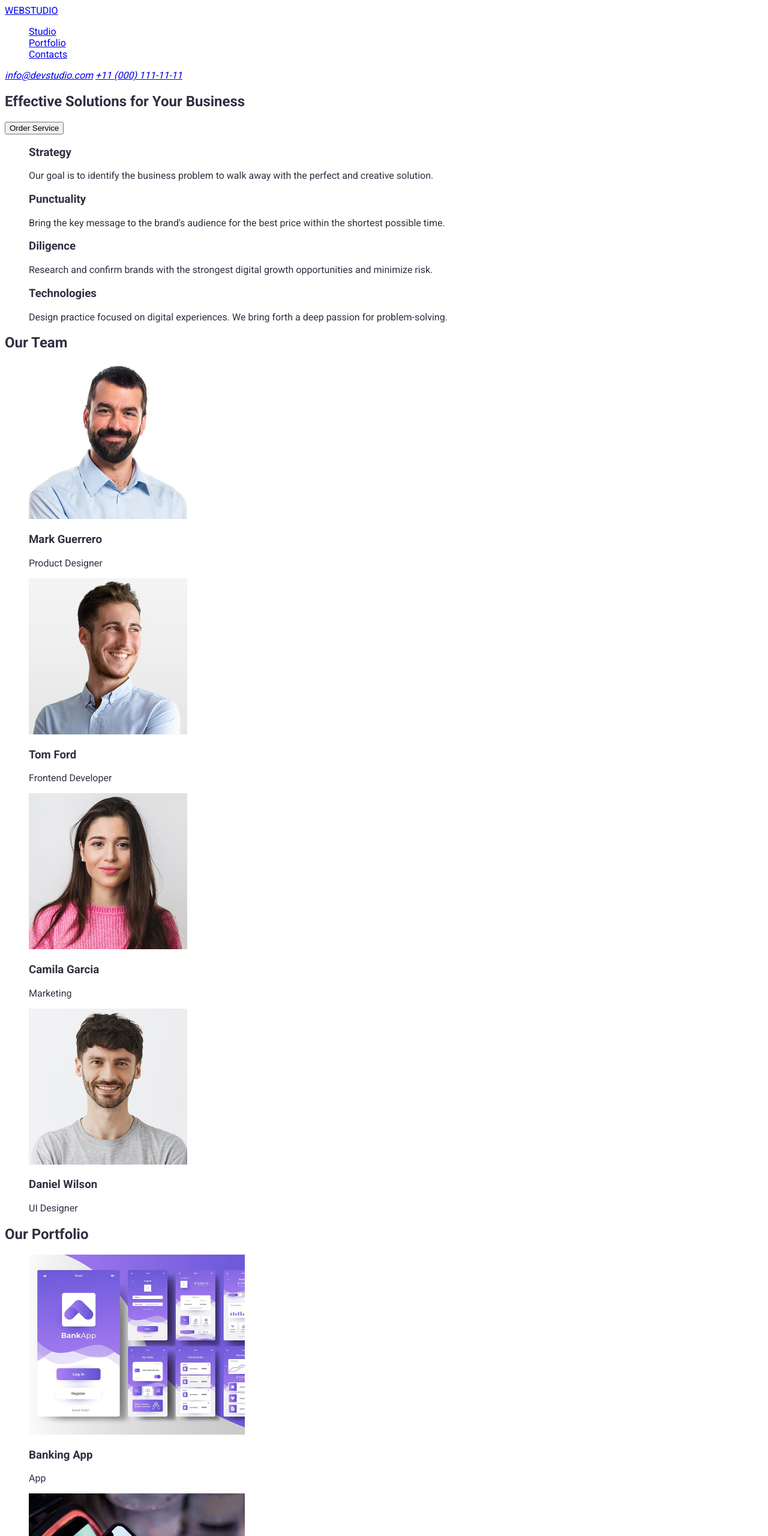
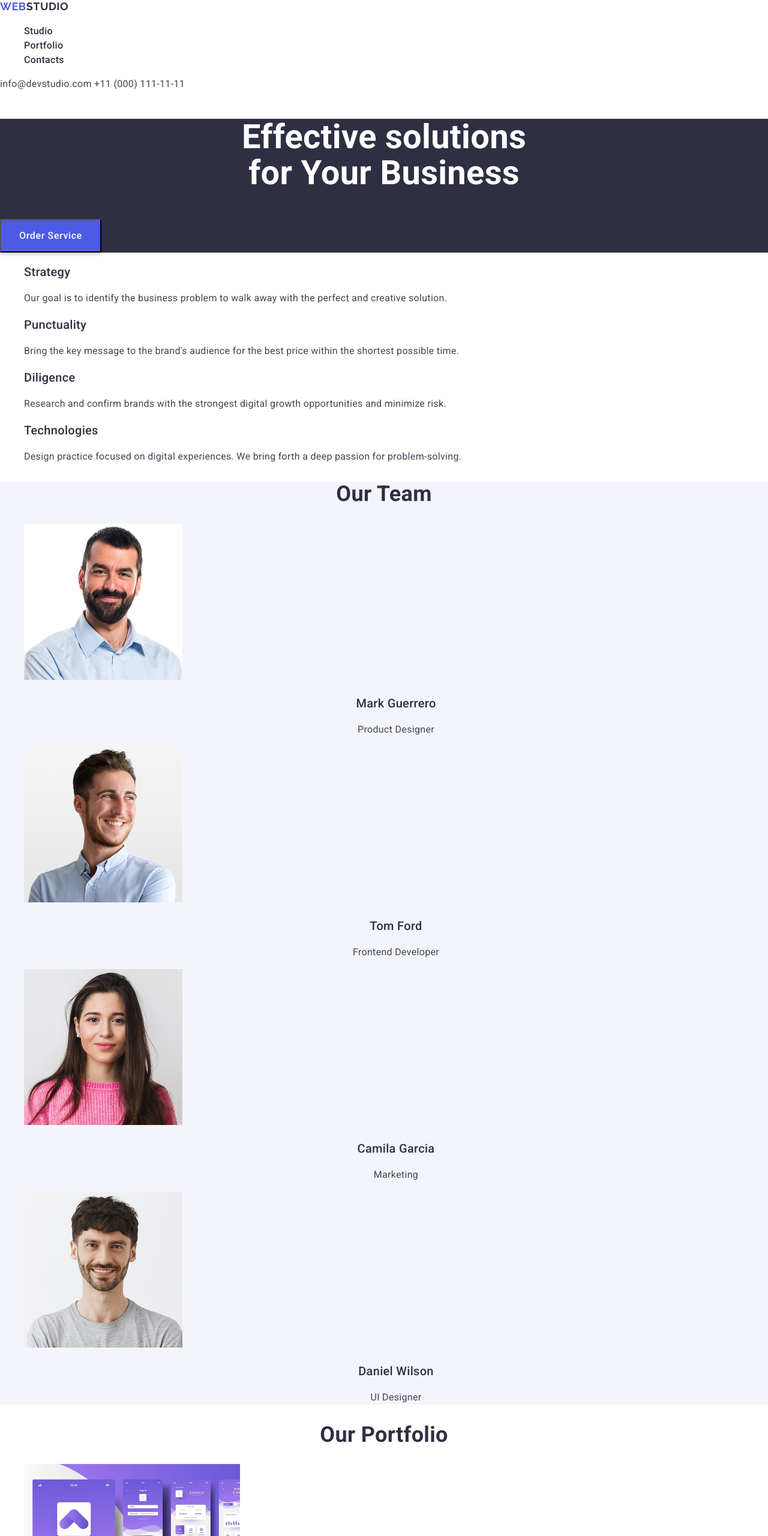
Before and after one commit to polina-matviienko/goit-markup-hw-02, a plain HTML site: page index.html in a window 1280 px wide. Shown: the top 2560 px of the page at 60% size. Drawn offline with nearby package versions, Linux system fonts and the light colour scheme.

Commit message:
add css styles

```diff
--- a/index.html
+++ b/index.html
@@ -4,6 +4,10 @@
     <meta charset="UTF-8" />
     <meta name="viewport" content="width=device-width, initial-scale=1.0" />
     <title>Web Studio</title>
+    <link
+      rel="stylesheet"
+      href="https://cdn.jsdelivr.net/npm/modern-normalize@2.0.0/modern-normalize.min.css"
+    />
     <link rel="stylesheet" href="./styles.css" />
     <link rel="preconnect" href="https://fonts.googleapis.com" />
     <link rel="preconnect" href="https://fonts.gstatic.com" crossorigin />
@@ -13,57 +17,60 @@
     />
   </head>
   <body>
-    <header>
-      <a href="/">WEBSTUDIO</a>
-      <nav>
+    <header class="header">
+      <a href="/" class="logo"><span class="logo-accent">Web</span>Studio</a>
+      <nav class="header-nav">
         <ul>
-          <li><a href="#studio">Studio</a></li>
-          <li><a href="#portfolio">Portfolio</a></li>
-          <li><a href="#contacts">Contacts</a></li>
+          <li><a href="#studio" class="link">Studio</a></li>
+          <li><a href="#portfolio" class="link">Portfolio</a></li>
+          <li><a href="#contacts" class="link">Contacts</a></li>
         </ul>
       </nav>
 
-      <address>
-        <a href="mailto:info@devstudio.com">info@devstudio.com</a>
-        <a href="tel:+110001111111">+11 (000) 111-11-11</a>
+      <address class="header-address">
+        <a href="mailto:info@devstudio.com" class="link">info@devstudio.com</a>
+        <a href="tel:+110001111111" class="link">+11 (000) 111-11-11</a>
       </address>
     </header>
 
     <main>
-      <section>
-        <h1>Effective Solutions for Your Business</h1>
-        <button type="button">Order Service</button>
+      <section class="hero">
+        <h1 class="hero-title">
+          Effective solutions <br />
+          for Your Business
+        </h1>
+        <button type="button" class="hero-button">Order Service</button>
       </section>
 
-      <section>
+      <section class="features">
         <ul>
           <li>
-            <h3>Strategy</h3>
-            <p>
+            <h3 class="card-title">Strategy</h3>
+            <p class="card-text">
               Our goal is to identify the business problem to walk away with the
               perfect and creative solution.
             </p>
           </li>
 
           <li>
-            <h3>Punctuality</h3>
-            <p>
+            <h3 class="card-title">Punctuality</h3>
+            <p class="card-text">
               Bring the key message to the brand's audience for the best price
               within the shortest possible time.
             </p>
           </li>
 
           <li>
-            <h3>Diligence</h3>
-            <p>
+            <h3 class="card-title">Diligence</h3>
+            <p class="card-text">
               Research and confirm brands with the strongest digital growth
               opportunities and minimize risk.
             </p>
           </li>
 
           <li>
-            <h3>Technologies</h3>
-            <p>
+            <h3 class="card-title">Technologies</h3>
+            <p class="card-text">
               Design practice focused on digital experiences. We bring forth a
               deep passion for problem-solving.
             </p>
@@ -71,131 +78,114 @@
         </ul>
       </section>
 
-      <section>
-        <h2>Our Team</h2>
+      <section class="team">
+        <h2 class="section-title">Our Team</h2>
         <ul>
           <li>
             <img
-              src="/images/product-designer.jpg"
+              src="./images/product-designer.jpg"
               width="264"
-              height="260"
               alt="Product Designer"
             />
-            <h3>Mark Guerrero</h3>
-            <p>Product Designer</p>
+            <h3 class="card-title">Mark Guerrero</h3>
+            <p class="card-text">Product Designer</p>
           </li>
 
           <li>
             <img
-              src="/images/frontend-developer.jpg"
+              src="./images/frontend-developer.jpg"
               width="264"
-              height="260"
               alt="Frontend Developer"
             />
-            <h3>Tom Ford</h3>
-            <p>Frontend Developer</p>
+            <h3 class="card-title">Tom Ford</h3>
+            <p class="card-text">Frontend Developer</p>
           </li>
 
           <li>
             <img
-              src="/images/marketing-specialist.jpg"
+              src="./images/marketing-specialist.jpg"
               width="264"
-              height="260"
               alt="Marketing Specialist"
             />
-            <h3>Camila Garcia</h3>
-            <p>Marketing</p>
+            <h3 class="card-title">Camila Garcia</h3>
+            <p class="card-text">Marketing</p>
+          </li>
+
+          <li>
+            <img src="./images/ui-designer.jpg" width="264" alt="UI Designer" />
+            <h3 class="card-title">Daniel Wilson</h3>
+            <p class="card-text">UI Designer</p>
+          </li>
+        </ul>
+      </section>
+
+      <section class="portfolio">
+        <h2 class="section-title">Our Portfolio</h2>
+        <ul>
+          <li>
+            <img src="./images/banking-app.jpg" width="360" alt="Banking App" />
+            <h3 class="card-title">Banking App</h3>
+            <p class="card-text">App</p>
           </li>
 
           <li>
             <img
-              src="/images/ui-designer.jpg"
-              width="264"
-              height="260"
-              alt="UI Designer"
+              src="./images/cashless-payment.jpg"
+              width="360"
+              alt="Cashless Payment"
             />
-            <h3>Daniel Wilson</h3>
-            <p>UI Designer</p>
-          </li>
-        </ul>
-      </section>
-
-      <section>
-        <h2>Our Portfolio</h2>
-        <ul>
-          <li>
-            <img
-              src="/images/banking-app.jpg"
-              width="360"
-              height="300"
-              alt="Banking App"
-            />
-            <h3>Banking App</h3>
-            <p>App</p>
+            <h3 class="card-title">Cashless Payment</h3>
+            <p class="card-text">Marketing</p>
           </li>
 
           <li>
             <img
-              src="/images/cashless-payment.jpg"
+              src="./images/meditation-app.jpg"
               width="360"
-              height="300"
-              alt="Cashless Payment"
+              alt="Meditation App"
             />
-            <h3>Cashless Payment</h3>
-            <p>Marketing</p>
+            <h3 class="card-title">Meditation App</h3>
+            <p class="card-text">App</p>
           </li>
 
           <li>
             <img
-              src="/images/meditation-app.jpg"
+              src="./images/taxi-service.jpg"
               width="360"
-              height="300"
-              alt="Meditation App"
+              alt="Taxi Service"
             />
-            <h3>Meditation App</h3>
-            <p>App</p>
+            <h3 class="card-title">Taxi Service</h3>
+            <p class="card-text">Marketing</p>
           </li>
 
           <li>
             <img
-              src="/images/taxi-service.jpg"
+              src="./images/screen-illustrations.jpg"
               width="360"
-              height="300"
-              alt="Taxi Service"
+              alt="Screen Illustrations"
             />
-            <h3>Taxi Service</h3>
-            <p>Marketing</p>
+            <h3 class="card-title">Screen Illustrations</h3>
+            <p class="card-text">Design</p>
           </li>
 
           <li>
             <img
-              src="/images/screen-illustrations.jpg"
+              src="./images/online-courses.jpg"
               width="360"
-              height="300"
-              alt="Screen Illustrations"
-            />
-            <h3>Screen Illustrations</h3>
-            <p>Design</p>
-          </li>
-
-          <li>
-            <img
-              src="/images/online-courses.jpg"
-              width="360"
-              height="300"
               alt="Online Courses"
             />
-            <h3>Online Courses</h3>
-            <p>Marketing</p>
+            <h3 class="card-title">Online Courses</h3>
+            <p class="card-text">Marketing</p>
           </li>
         </ul>
       </section>
     </main>
 
-    <footer>
-      <a href="/">WEBSTUDIO</a>
-      <p>
-        Increase the flow of customers and sales for your business with digital
+    <footer class="footer">
+      <a href="/" class="logo"><span class="logo-accent">Web</span>Studio</a>
+      <p class="footer-text">
+        Increase the flow of customers and <br />
+        sales for your business with digital <br />
         marketing & 2025 MySite growth solutions.
       </p>
     </footer>
--- a/styles.css
+++ b/styles.css
@@ -1,9 +1,117 @@
 body {
-  font-family: 'Roboto', Arial, sans-serif;
-  color: #2e2f42;
-  background-color: #ffff;
+  font-family: 'Roboto', sans-serif;
+  color: #434455;
+  background-color: #ffffff;
+  line-height: 1.5;
+  letter-spacing: 0.02em;
 }
 
 ul {
   list-style-type: none;
 }
+
+a {
+  text-decoration: none;
+  color: inherit;
+}
+
+.hero-title {
+  font-size: 56px;
+  line-height: 1.07143;
+  text-align: center;
+  color: #ffffff;
+}
+
+.section-title {
+  font-size: 36px;
+  line-height: 1.11111;
+  text-align: center;
+  color: #2e2f42;
+}
+
+.card-title {
+  font-weight: 500;
+  font-size: 20px;
+  line-height: 1.2;
+  color: #2e2f42;
+}
+
+.logo {
+  font-family: 'Raleway', sans-serif;
+  font-weight: 700;
+  font-size: 18px;
+  line-height: 1.16667;
+  letter-spacing: 0.03em;
+  text-transform: uppercase;
+}
+
+.logo-accent {
+  color: #4d5ae5;
+}
+
+.header .logo {
+  color: #2e2f42;
+}
+
+.header-nav {
+  font-weight: 500;
+  color: #2e2f42;
+}
+
+.header-nav .link:hover,
+.header-nav .link:focus {
+  color: #404bbf;
+}
+
+.header-address {
+  font-style: normal;
+}
+
+.header-address .link:hover,
+.header-address .link:focus {
+  color: #404bbf;
+}
+
+.hero {
+  background-color: #2e2f42;
+}
+
+.hero-button {
+  font-weight: 500;
+  letter-spacing: 0.04em;
+  color: #ffffff;
+  width: 169px;
+  height: 56px;
+  box-shadow: 0 4px 4px 0 rgba(0, 0, 0, 0.15);
+  background-color: #4d5ae5;
+  cursor: pointer;
+}
+
+.hero-button:hover,
+.hero-button:focus {
+  background-color: #404bbf;
+}
+
+.team {
+  background-color: #f4f4fd;
+}
+
+.team .card-title {
+  text-align: center;
+}
+
+.team .card-text {
+  text-align: center;
+}
+
+.footer {
+  background-color: #2e2f42;
+}
+
+.footer .logo {
+  color: #f4f4fd;
+}
+
+.footer-text {
+  color: #f4f4fd;
+}
```
